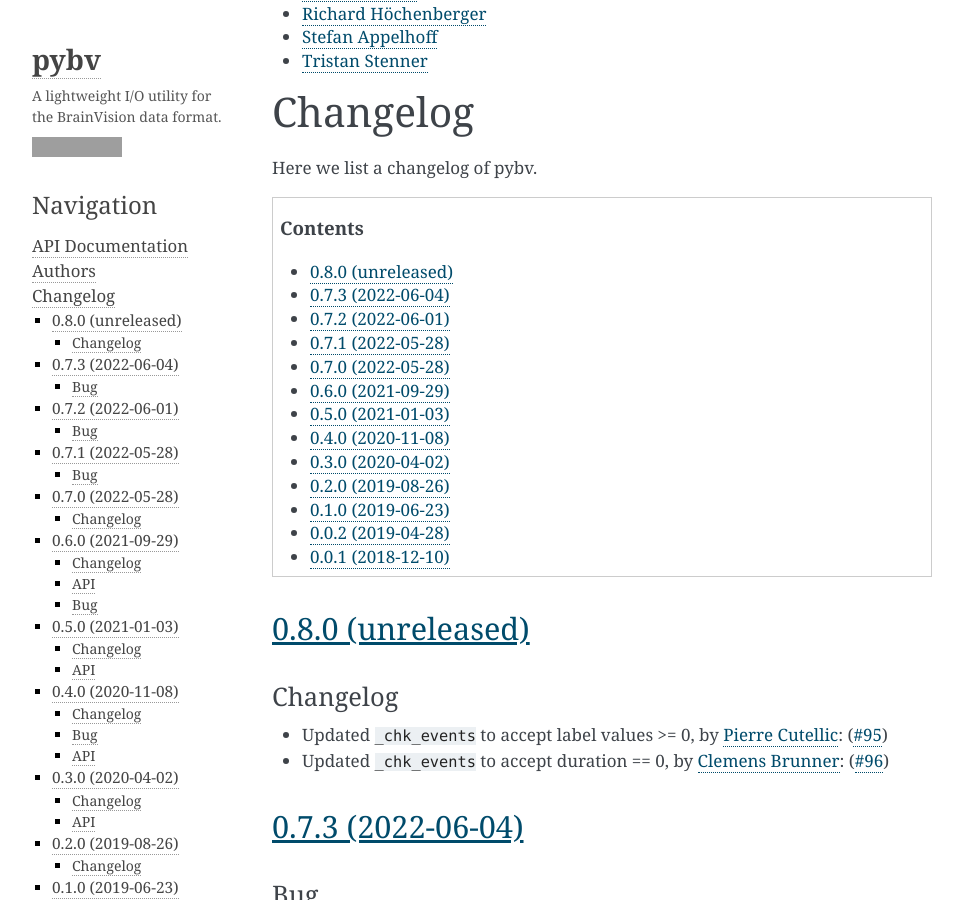
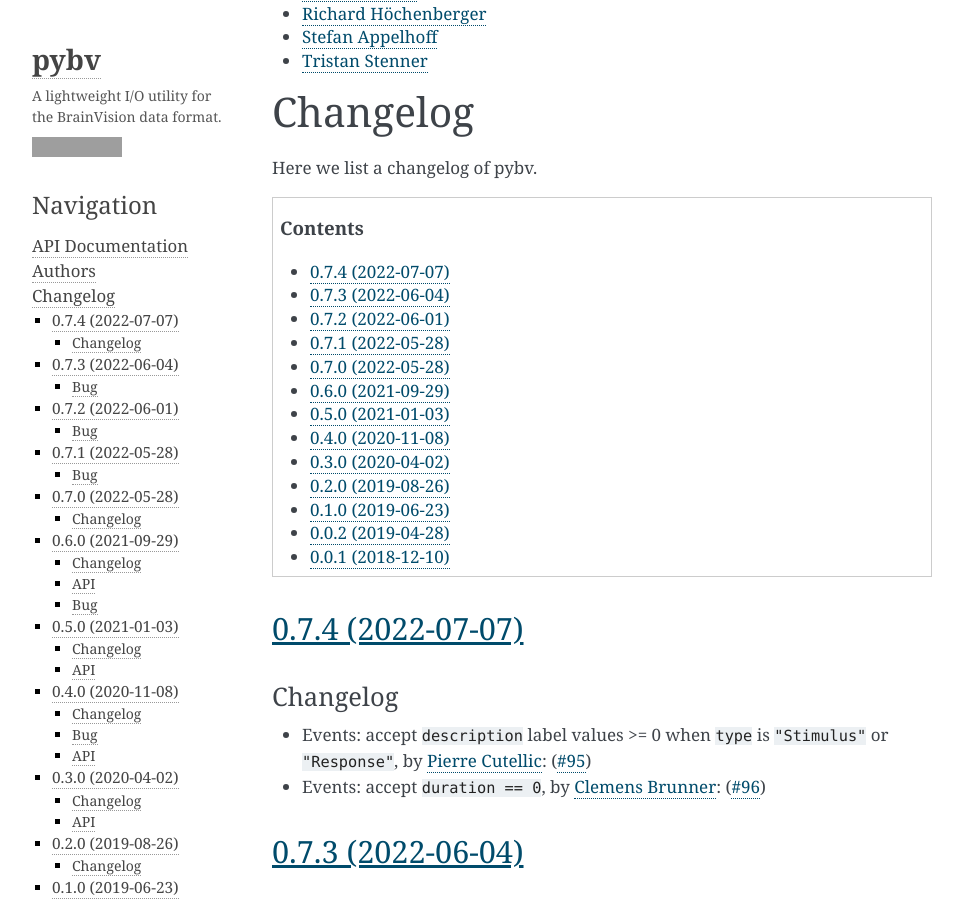
Before and after one commit to bids-standard/pybv, a Sphinx documentation site: the page built from docs/changelog.rst, in a window 1280 px wide and 900 px high, scrolled down 285 px. Shown: the whole window, without its empty margins (148-1111 px from the left). Built offline with Sphinx 7.4.7, drawn with Linux system fonts in a browser that asks for light colours; grey boxes are pictures that could not be loaded.

Commit message:
REL: 0.7.4

```diff
--- a/docs/changelog.rst
+++ b/docs/changelog.rst
@@ -38,13 +38,13 @@
    :local:
    :depth: 1
 
-0.8.0 (unreleased)
+0.7.4 (2022-07-07)
 ==================
 
 Changelog
 ~~~~~~~~~
-- Updated ``_chk_events`` to accept label values >= 0, by `Pierre Cutellic`_: (:gh:`95`)
-- Updated ``_chk_events`` to accept duration == 0, by `Clemens Brunner`_: (:gh:`96`)
+- Events: accept ``description`` label values >= 0 when ``type`` is ``"Stimulus"`` or ``"Response"``, by `Pierre Cutellic`_: (:gh:`95`)
+- Events: accept ``duration == 0``, by `Clemens Brunner`_: (:gh:`96`)
 
 0.7.3 (2022-06-04)
 ==================
--- a/pybv/__init__.py
+++ b/pybv/__init__.py
@@ -1,7 +1,7 @@
 """A lightweight I/O utility for the BrainVision data format."""
 
 
-__version__ = '0.8.0.dev3'
+__version__ = '0.7.4'
 from .io import write_brainvision
 
 __all__ = ['write_brainvision']
```
